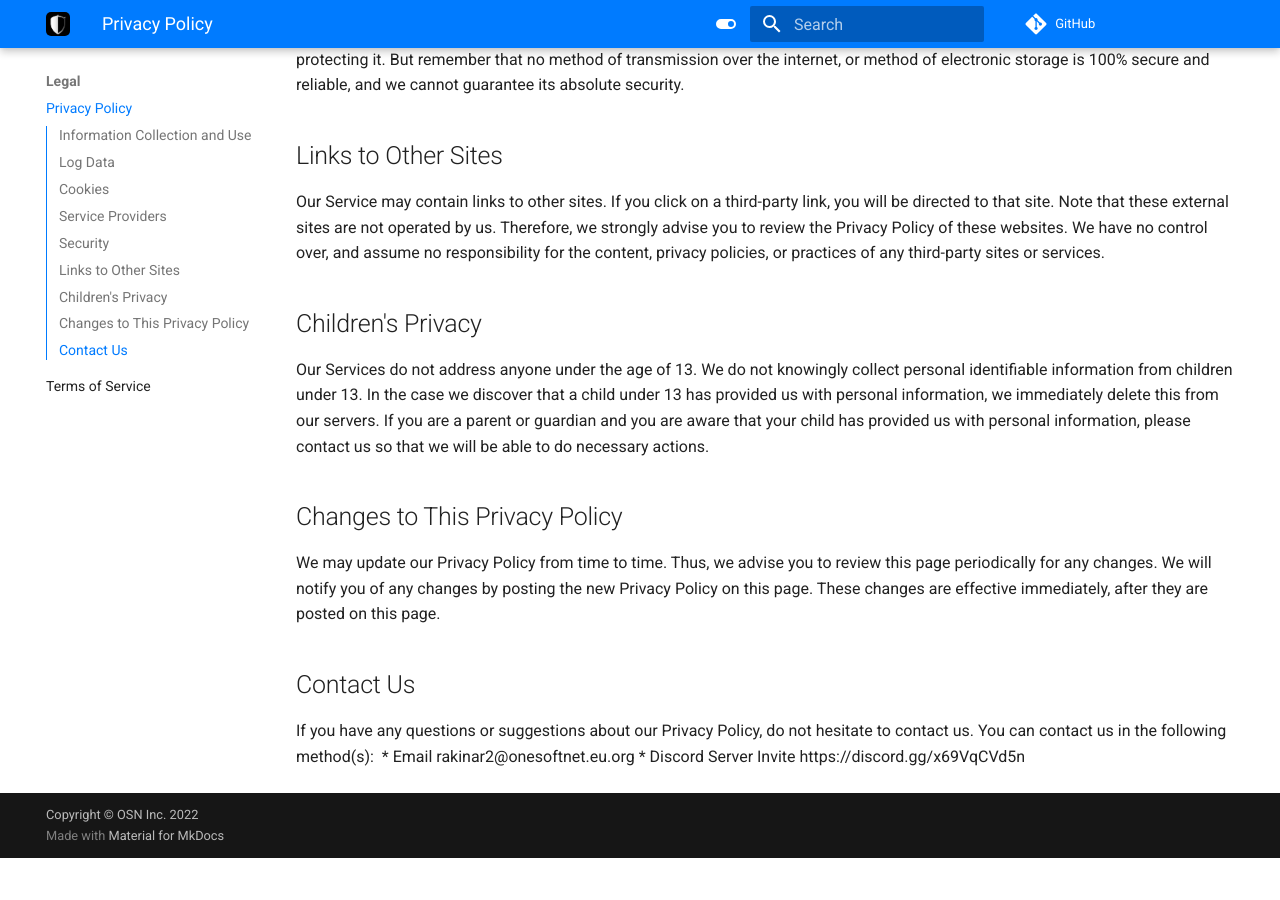
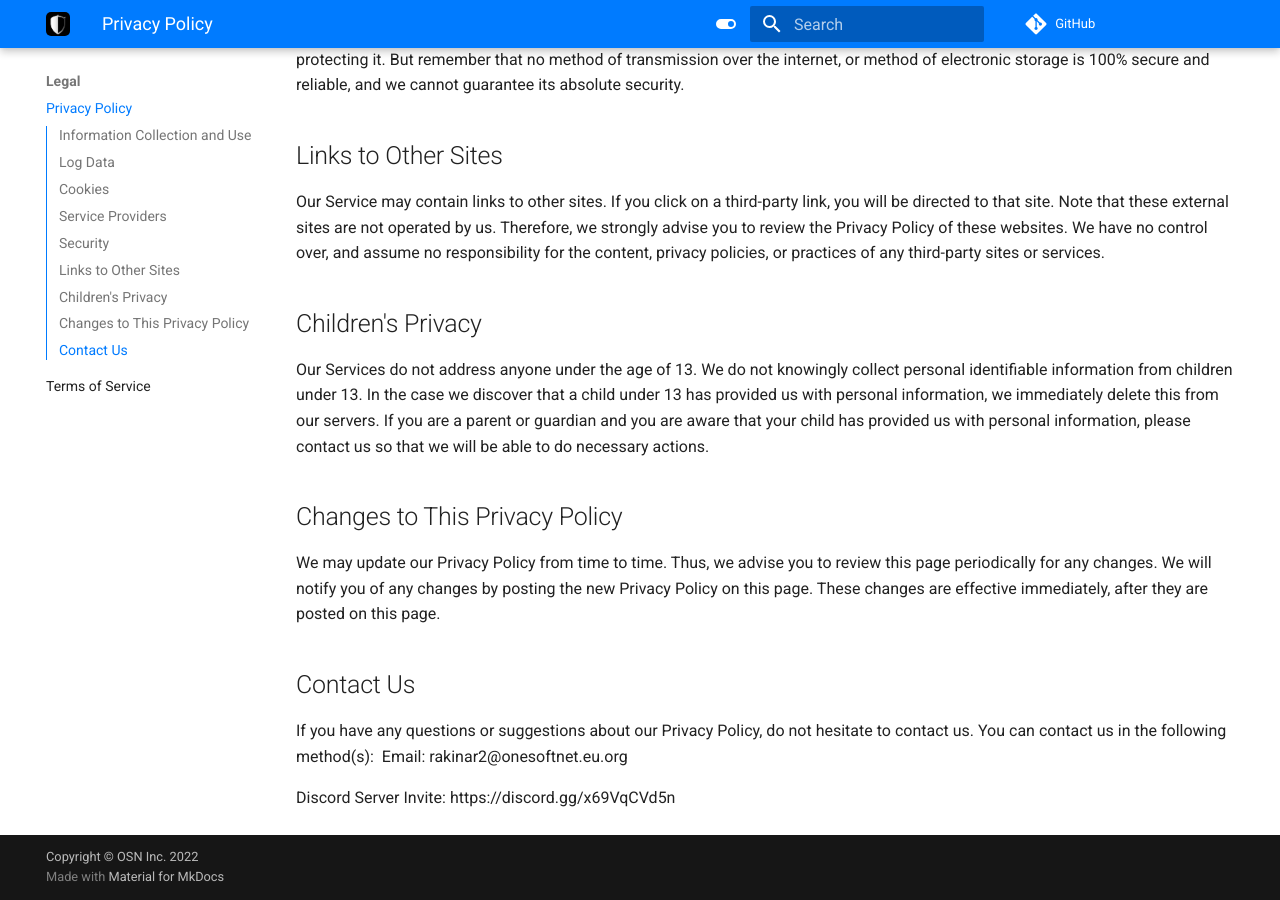
Before and after one commit to onesoft-sudo/sudobot, an MkDocs documentation site: the page built from docs/legal/privacy.md, in a window 1280 px wide and 900 px high, scrolled down 1698 px. Built offline with MkDocs 1.6.1 and Material for MkDocs 9.7.7, drawn with Linux system fonts in a browser that asks for light colours; comment, search, counter and statistics services are not loaded; the version menu is left out; before the commit the page ends 2556 px from its top, so only the background shows below that; part of the change alters nothing that is shown.

```diff
--- a/docs/legal/privacy.md
+++ b/docs/legal/privacy.md
@@ -62,5 +62,6 @@ We may update our Privacy Policy from time to time. Thus, we advise you to revie
 
 If you have any questions or suggestions about our Privacy Policy, do not hesitate to contact us. You can contact us in the following method(s):
 ‌
-* Email rakinar2@onesoftnet.eu.org
-* Discord Server Invite https://discord.gg/x69VqCVd5n
+Email: rakinar2@onesoftnet.eu.org
+
+Discord Server Invite: https://discord.gg/x69VqCVd5n
```
